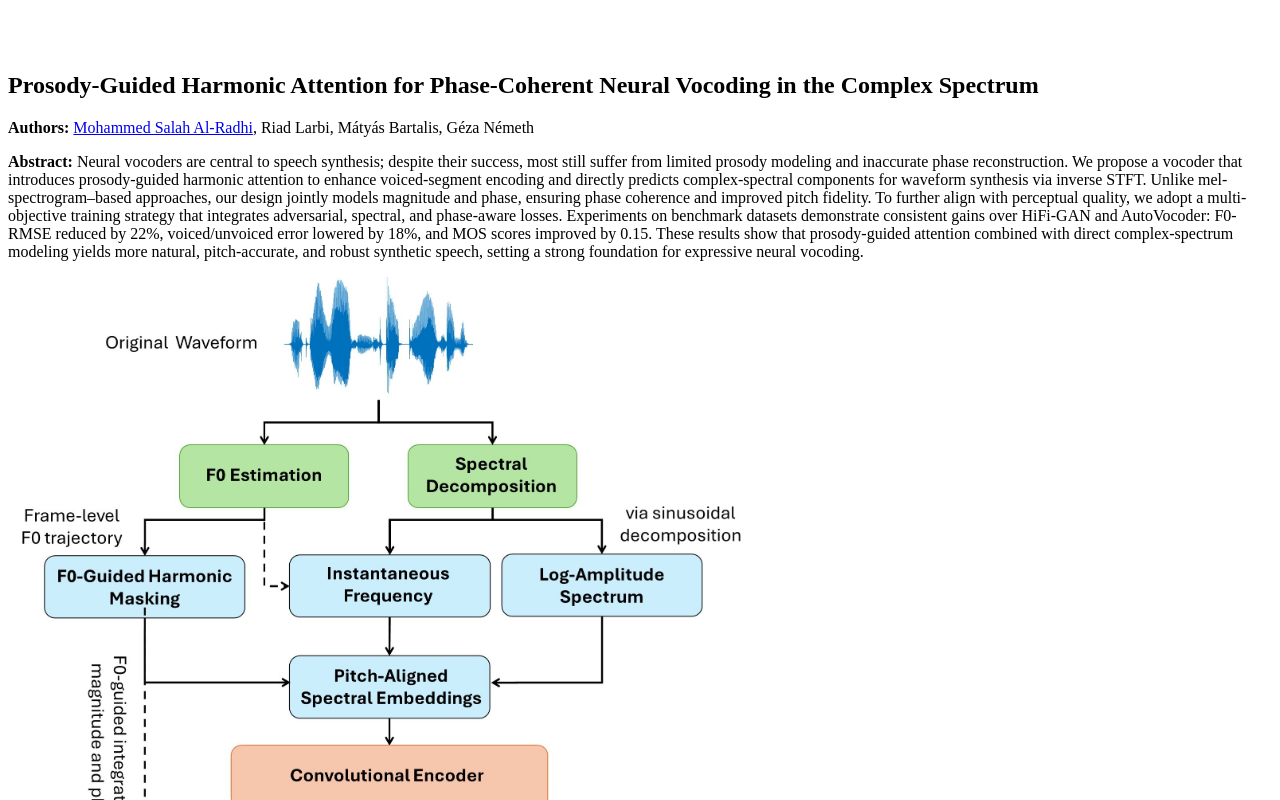
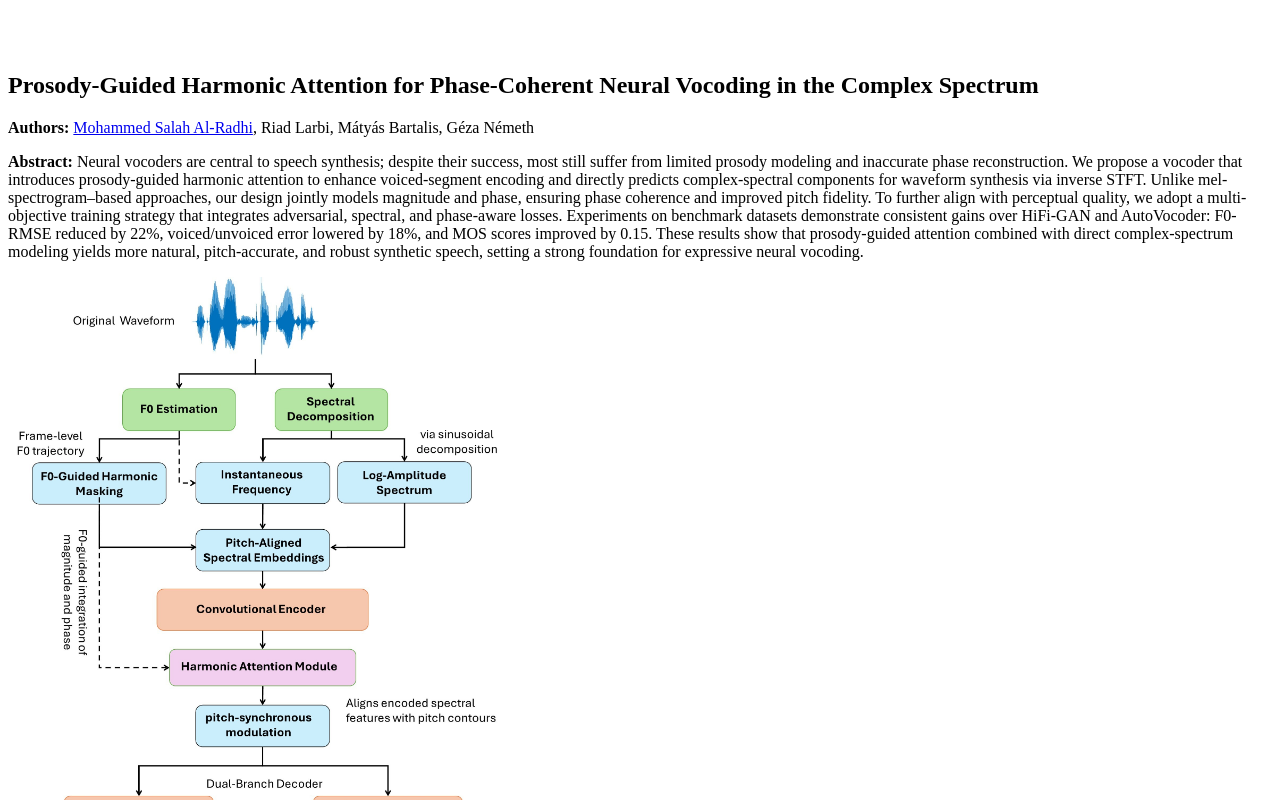
Before and after one commit to malradhi/PACodec, a plain HTML site: page docs/index.html in a window 1280 px wide. Shown: the top 800 px of the page. Drawn offline with Linux system fonts and the light colour scheme.

Commit message:
Update index.html

```diff
--- a/docs/index.html
+++ b/docs/index.html
@@ -55,7 +55,7 @@ foundation for expressive neural vocoding.
 <!-- <p align="left"><img width="40%" src="../img/model.jpg" /></p> -->
 
 <p align="left">
-  <img width="60%" src="https://raw.githubusercontent.com/malradhi/PACodec/main/img/model.jpg" alt="Model Architecture" />
+  <img width="40%" src="https://raw.githubusercontent.com/malradhi/PACodec/main/img/model.jpg" alt="Model Architecture" />
 </p>
 
 
```
